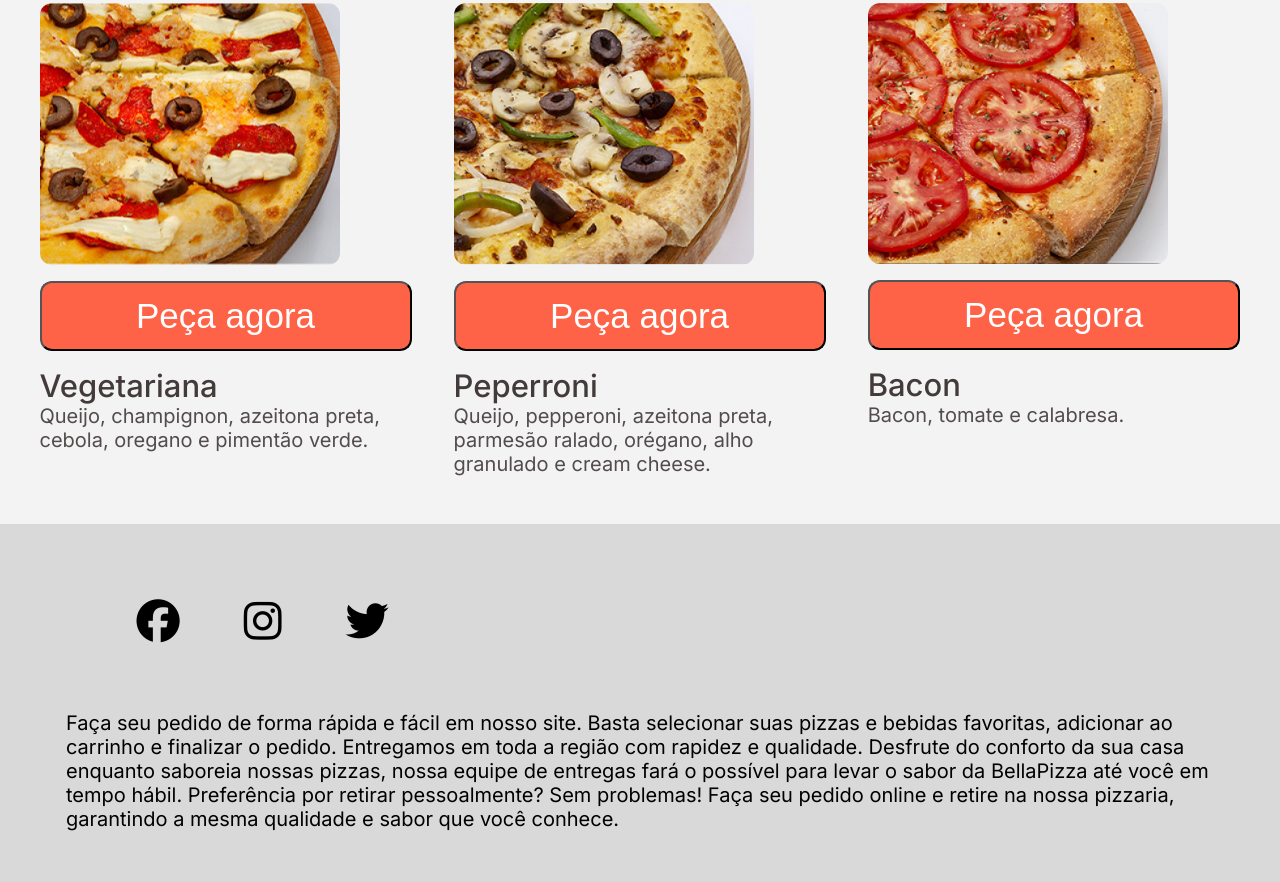
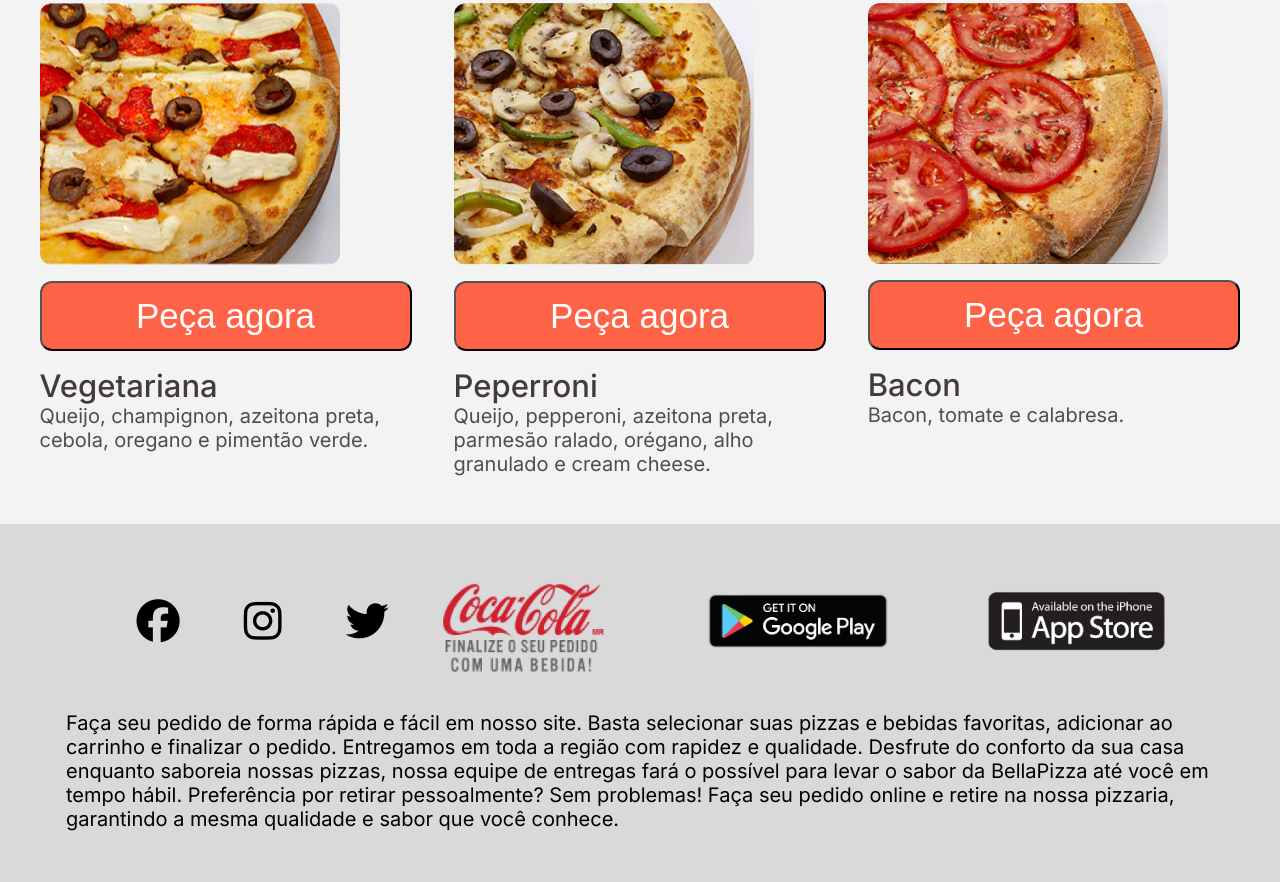
Before and after one commit to Nandosrv/Pizzaria-figma, a plain HTML site: page pages/home/cardapio.html in a window 1280 px wide. Shown: the part 1429-2311 px from the top of the page. Drawn offline with Linux system fonts and the light colour scheme; the site is published under a folder, as on GitHub Pages, so addresses that start at the root find nothing.

Commit message:
caminhos img

```diff
--- a/pages/home/cardapio.html
+++ b/pages/home/cardapio.html
@@ -37,7 +37,7 @@
                 </div>
             <ul>
                 <li>
-                    <a href="./home/cardapio.html">Cardapio</a>
+                    <a href="./cardapio.html">Cardapio</a>
                 </li>
                 <li>
                     <a href="./promo.html">Promoções</a>
--- a/pages/home/style/home.scss
+++ b/pages/home/style/home.scss
@@ -200,7 +200,7 @@ body {
         .coca-cola {
             width: 212px;
             height: 110px;
-            background-image: url(/img/Captura\ de\ tela\ 2024-10-10\ 165334.png);
+            background-image: url(../../../img/cocacoka.png);
             background-position: center;
             background-size: cover;
             background-repeat: no-repeat;
@@ -211,7 +211,7 @@ body {
             width: 212px;
             height: 110px;
             margin-left: 5rem;
-            background-image: url(/img/025fb871-7f40-47a3-95d6-f653d1b69ce0.png);
+            background-image: url(../../../img/play.png);
             background-position: center;
             background-size: cover;
             background-repeat: no-repeat;
@@ -222,7 +222,7 @@ body {
             width: 212px;
             height: 110px;
             margin-left: 5rem;
-            background-image: url(/img/app.png);
+            background-image: url(../../../img/app.png);
             background-position: center;
             background-size: cover;
             background-repeat: no-repeat;
```
Also changed, not shown: img/cocacoka.png (renamed from img/Captura de tela 2024-10-10 165334.png), img/play.png (renamed from img/025fb871-7f40-47a3-95d6-f653d1b69ce0.png), pages/home/style/home.css.
